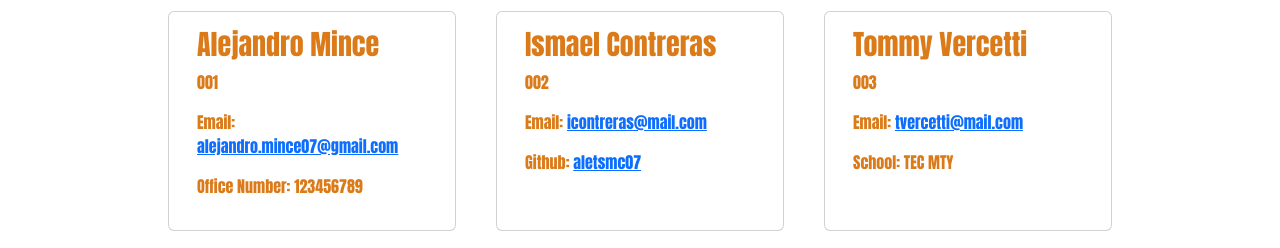
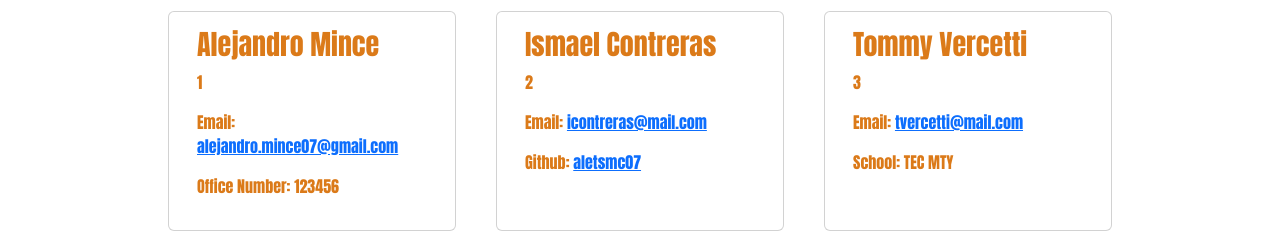
Before and after one commit to aletsmc07/TeamProfileGenerator, a website: page dist/html/index.html in a window 1280 px wide. Shown: the part 173-421 px from the top of the page. Drawn offline with nearby package versions, Linux system fonts and the light colour scheme.

Commit message:
Update index.html

```diff
--- a/dist/html/index.html
+++ b/dist/html/index.html
@@ -22,16 +22,16 @@
     <div class="card" style="width: 18rem;">
         <div class="card-body">
             <h3 class="card-title">Alejandro Mince</h3>
-            <p class="card-text">001</p>
+            <p class="card-text">1</p>
             <p class="email">Email: <a href="mailto:alejandro.mince07@gmail.com">alejandro.mince07@gmail.com</a></p>
-            <p class="office">Office Number: 123456789</p>
+            <p class="office">Office Number: 123456</p>
         </div>
     </div>
 
     <div class="card" style="width: 18rem;">
         <div class="card-body">
             <h3 class="card-title">Ismael Contreras</h3>
-            <p class="card-text">002</p>
+            <p class="card-text">2</p>
             <p class="email">Email: <a href="mailto:icontreras@mail.com">icontreras@mail.com</a></p>
             <p class="github">Github: <a href="https://github.com/aletsmc07">aletsmc07</a></p>
         </div>
@@ -40,7 +40,7 @@
     <div class="card" style="width: 18rem;">
         <div class="card-body">
             <h3 class="card-title">Tommy Vercetti</h3>
-            <p class="card-text">003</p>
+            <p class="card-text">3</p>
             <p class="email">Email: <a href="mailto:tvercetti@mail.com">tvercetti@mail.com</a></p>
             <p class="school">School: TEC MTY</p>
         </div>
```
